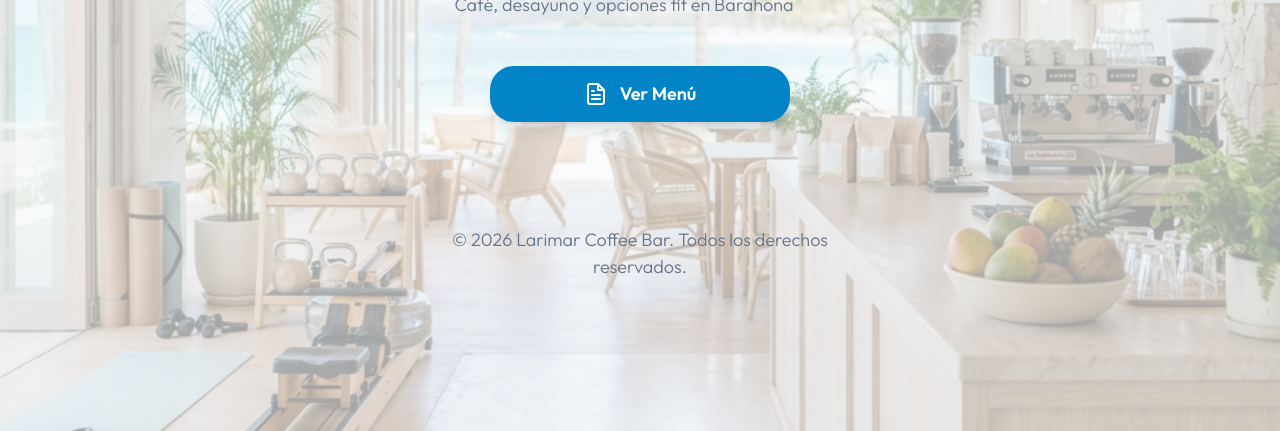
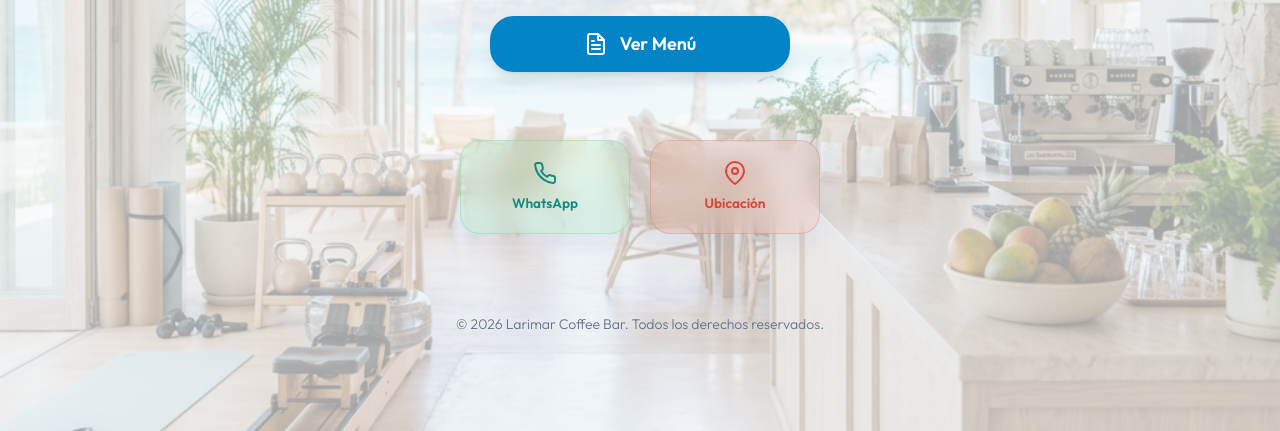
Before and after one commit to Larimarcoffeebar/larimarcoffeebar-com, a website built with Vite: page index.html in a window 1280 px wide. Shown: the part 369-800 px from the top of the page. Built offline with nearby package versions, Linux system fonts and the light colour scheme.

Commit message:
Add files via upload

```diff
--- a/index.html
+++ b/index.html
@@ -20,11 +20,24 @@
         <svg xmlns="http://www.w3.org/2000/svg" width="24" height="24" viewBox="0 0 24 24" fill="none" stroke="currentColor" stroke-width="2" stroke-linecap="round" stroke-linejoin="round"><path d="M14 2H6a2 2 0 0 0-2 2v16a2 2 0 0 0 2 2h12a2 2 0 0 0 2-2V8z"></path><polyline points="14 2 14 8 20 8"></polyline><line x1="16" y1="13" x2="8" y2="13"></line><line x1="16" y1="17" x2="8" y2="17"></line><polyline points="10 9 9 9 8 9"></polyline></svg>
         Ver Menú
       </button>
+    </header>
+
+    <div class="bottom-actions">
+      <div class="action-buttons">
+        <a href="https://wa.me/18299940658" target="_blank" class="action-btn whatsapp-btn">
+          <svg xmlns="http://www.w3.org/2000/svg" width="20" height="20" viewBox="0 0 24 24" fill="none" stroke="currentColor" stroke-width="2" stroke-linecap="round" stroke-linejoin="round"><path d="M22 16.92v3a2 2 0 0 1-2.18 2 19.79 19.79 0 0 1-8.63-3.07 19.5 19.5 0 0 1-6-6 19.79 19.79 0 0 1-3.07-8.67A2 2 0 0 1 4.11 2h3a2 2 0 0 1 2 1.72 12.84 12.84 0 0 0 .7 2.81 2 2 0 0 1-.45 2.11L8.09 9.91a16 16 0 0 0 6 6l1.27-1.27a2 2 0 0 1 2.11-.45 12.84 12.84 0 0 0 2.81.7A2 2 0 0 1 22 16.92z"></path></svg>
+          WhatsApp
+        </a>
+        <a href="https://maps.app.goo.gl/8DcraBfZ7LcYuSQJ7" target="_blank" class="action-btn maps-btn">
+          <svg xmlns="http://www.w3.org/2000/svg" width="20" height="20" viewBox="0 0 24 24" fill="none" stroke="currentColor" stroke-width="2" stroke-linecap="round" stroke-linejoin="round"><path d="M21 10c0 7-9 13-9 13s-9-6-9-13a9 9 0 0 1 18 0z"></path><circle cx="12" cy="10" r="3"></circle></svg>
+          Ubicación
+        </a>
+      </div>
+
       <footer class="home-footer">
         <p>&copy; 2026 Larimar Coffee Bar. Todos los derechos reservados.</p>
       </footer>
-    </header>
-    </header>
+    </div>
   </div>
 
   <div id="menus-view" class="view-container">
--- a/style.css
+++ b/style.css
@@ -68,9 +68,22 @@ p {
 
 /* Home View */
 #home-view {
-  justify-content: center;
+  justify-content: space-between;
   align-items: center;
   text-align: center;
+}
+
+.header {
+  display: flex;
+  flex-direction: column;
+  align-items: center;
+  justify-content: center;
+  margin-top: auto;
+  margin-bottom: auto;
+}
+
+.bottom-actions {
+  width: 100%;
 }
 
 .logo {
@@ -126,6 +139,82 @@ header p {
 .primary-btn:hover, .primary-btn:active {
   background-color: var(--color-primary-dark);
   transform: translateY(-2px);
+}
+
+.bottom-actions {
+  width: 100%;
+  padding-bottom: 3rem;
+  margin-top: 2rem;
+}
+
+/* Action Buttons (WhatsApp y Maps) */
+.action-buttons {
+  display: flex;
+  gap: 1.25rem;
+  justify-content: center;
+  width: 100%;
+  max-width: 360px;
+  margin: 0 auto 1.5rem;
+}
+
+.action-btn {
+  display: flex;
+  flex-direction: column;
+  align-items: center;
+  justify-content: center;
+  gap: 0.5rem;
+  padding: 1.25rem 0.75rem;
+  border-radius: 20px;
+  font-weight: 600;
+  text-decoration: none;
+  flex: 1;
+  font-size: 0.85rem;
+  background: rgba(255, 255, 255, 0.75);
+  backdrop-filter: blur(12px);
+  -webkit-backdrop-filter: blur(12px);
+  color: var(--color-text);
+  box-shadow: 0 8px 32px 0 rgba(31, 38, 135, 0.07);
+  transition: all 0.4s cubic-bezier(0.175, 0.885, 0.32, 1.275);
+  border: 1px solid rgba(255, 255, 255, 0.3);
+}
+
+.action-btn svg {
+  width: 24px;
+  height: 24px;
+}
+
+.whatsapp-btn {
+  background: rgba(37, 211, 102, 0.1);
+  border: 1px solid rgba(37, 211, 102, 0.2);
+  color: #128C7E;
+}
+
+.whatsapp-btn svg {
+  stroke: #128C7E;
+}
+
+.maps-btn {
+  background: rgba(219, 68, 55, 0.1);
+  border: 1px solid rgba(219, 68, 55, 0.2);
+  color: #DB4437;
+}
+
+.maps-btn svg {
+  stroke: #DB4437;
+}
+
+.action-btn:hover, .action-btn:active {
+  transform: translateY(-5px);
+  background: rgba(255, 255, 255, 0.95);
+  box-shadow: 0 12px 40px 0 rgba(31, 38, 135, 0.15);
+}
+
+.whatsapp-btn:hover {
+  background: rgba(37, 211, 102, 0.15);
+}
+
+.maps-btn:hover {
+  background: rgba(219, 68, 55, 0.15);
 }
 
 /* Menus View */
```
